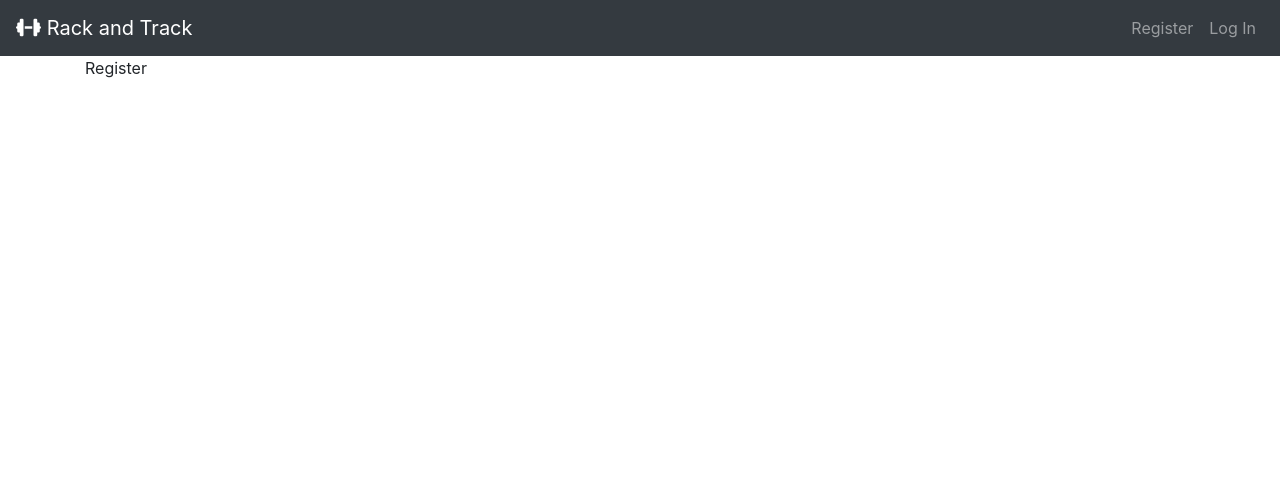
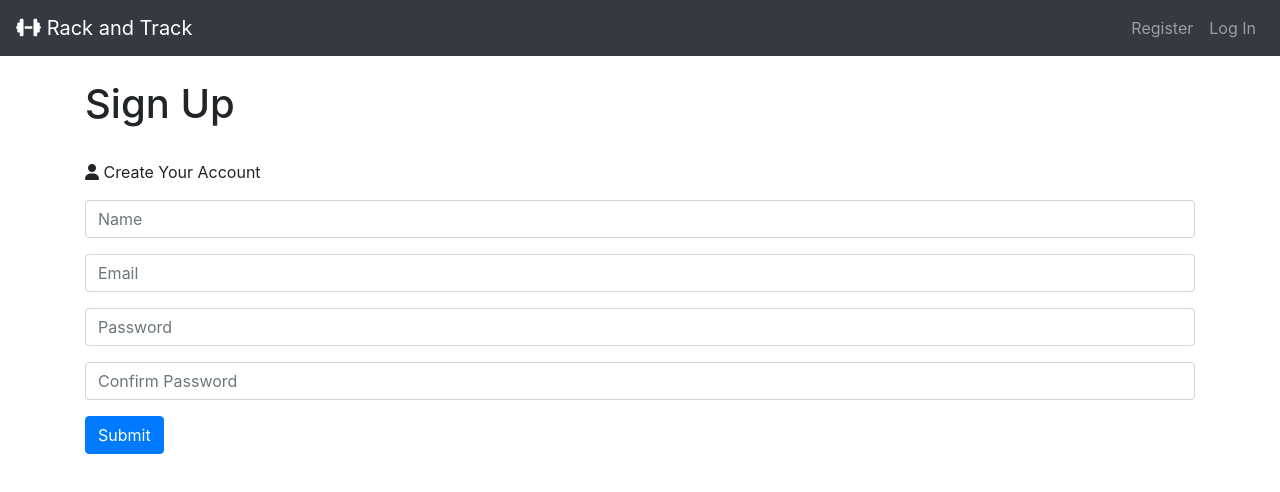
Before and after one commit to samj7792/RackAndTrack, a React (Create React App) app in the folder client/: page /register in a window 1280 px wide. Shown: the top 492 px of the page. Built offline with nearby package versions, Linux system fonts and the light colour scheme.

Commit message:
Register Form and useState hook

```diff
--- a/client/src/components/auth/Register.js
+++ b/client/src/components/auth/Register.js
@@ -1,7 +1,90 @@
-import React from 'react';
+import React, { Fragment, useState } from 'react';
+import Form from 'react-bootstrap/Form';
+import Button from 'react-bootstrap/Button';
 
 const Register = () => {
-  return <div>Register</div>;
+  // creating our state for the form data to be filled by user
+  const [formData, setFormData] = useState({
+    name: '',
+    email: '',
+    password: '',
+    password2: ''
+  });
+
+  // destructuring formData
+  const { name, email, password, password2 } = formData;
+
+  // onChange event for inputs
+  const onChange = e =>
+    // setting state, first spread formData to maintain values aready in state, then grab [e.target.name] to update the correct value in formData, e.target.value to grab what is entered in the input
+    setFormData({ ...formData, [e.target.name]: e.target.value });
+
+  const onSubmit = async e => {
+    e.preventDefault();
+
+    // check if passwords match
+    if (password !== password2) {
+      console.log('passwords do not match');
+    } else {
+      console.log(formData);
+    }
+  };
+
+  return (
+    <Fragment>
+      <br />
+      <h1>Sign Up</h1>
+      <br />
+      <p>
+        <i className='fas fa-user' /> Create Your Account
+      </p>
+      <Form onSubmit={e => onSubmit(e)}>
+        <Form.Group>
+          <Form.Control
+            type='text'
+            placeholder='Name'
+            name='name'
+            value={name}
+            onChange={e => onChange(e)}
+            required
+          />
+        </Form.Group>
+        <Form.Group>
+          <Form.Control
+            type='email'
+            placeholder='Email'
+            name='email'
+            value={email}
+            onChange={e => onChange(e)}
+            required
+          />
+        </Form.Group>
+        <Form.Group>
+          <Form.Control
+            type='password'
+            placeholder='Password'
+            name='password'
+            value={password}
+            onChange={e => onChange(e)}
+            minLength='6'
+          />
+        </Form.Group>
+        <Form.Group>
+          <Form.Control
+            type='password'
+            placeholder='Confirm Password'
+            name='password2'
+            value={password2}
+            onChange={e => onChange(e)}
+            minLength='6'
+          />
+        </Form.Group>
+        <Button variant='primary' type='submit'>
+          Submit
+        </Button>
+      </Form>
+    </Fragment>
+  );
 };
 
 export default Register;
```
